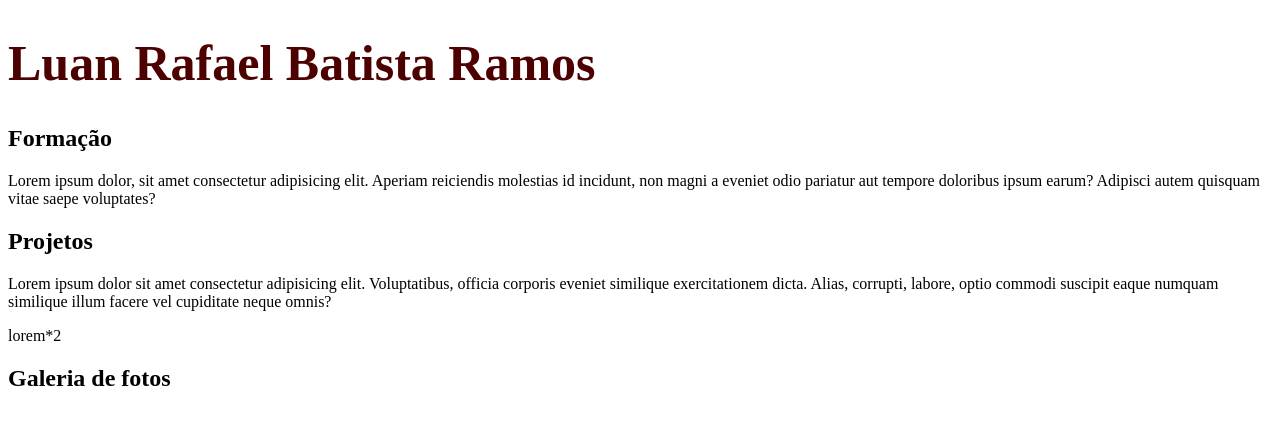
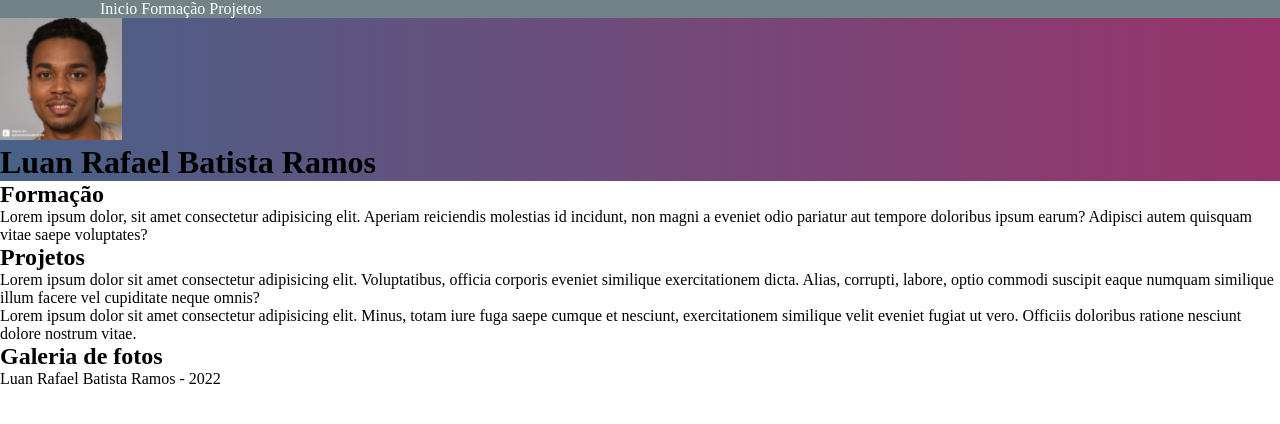
Before and after one commit to luanbatistadev/portfolio, a plain HTML site: page index.html in a window 1280 px wide. Drawn offline with Linux system fonts and the light colour scheme.

Commit message:
feat: add some changes

```diff
--- a/index.html
+++ b/index.html
@@ -3,26 +3,40 @@
 
 <head>
     <meta charset="UTF-8">
-
     <title>My Portfolio</title>
-    <style>
-        .titulo{
-            font-size: 50px;
-            color: rgb(77, 0, 0);
-        }
-    </style>
+    <link rel="stylesheet" href="style.css">
 </head>
 
 <body>
+    <header>
+        <nav class="menu">
+            <a href="#" class="link" title="Ir para o início">Inicio</a>
+            <a href="#" class="link" title="Ir para formação">Formação</a>
+            <a href="#" class="link" title="Ir para os projetos">Projetos</a>
+        </nav>
+        <div class="cabecalho">
+            <img src="luan.png" alt="Foto de Luan Batista" height="122" width="122">
             <h1 class="titulo">Luan Rafael Batista Ramos</h1>
+        </div>
+    </header>
+    <main>
         <h2>Formação</h2>
-    <p>Lorem ipsum dolor, sit amet consectetur adipisicing elit. Aperiam reiciendis molestias id incidunt, non magni a
+        <p>Lorem ipsum dolor, sit amet consectetur adipisicing elit. Aperiam reiciendis molestias id incidunt, non magni
+            a
             eveniet odio pariatur aut tempore doloribus ipsum earum? Adipisci autem quisquam vitae saepe voluptates?</p>
         <h2>Projetos</h2>
         <p>Lorem ipsum dolor sit amet consectetur adipisicing elit. Voluptatibus, officia corporis eveniet similique
-        exercitationem dicta. Alias, corrupti, labore, optio commodi suscipit eaque numquam similique illum facere vel
+            exercitationem dicta. Alias, corrupti, labore, optio commodi suscipit eaque numquam similique illum facere
+            vel
             cupiditate neque omnis?</p>
-    <p>lorem*2</p>
+        <p>Lorem ipsum dolor sit amet consectetur adipisicing elit. Minus, totam iure fuga saepe cumque et nesciunt,
+            exercitationem similique velit eveniet fugiat ut vero. Officiis doloribus ratione nesciunt dolore nostrum
+            vitae.</p>
         <h2>Galeria de fotos</h2>
+    </main>
+    <footer>
+        Luan Rafael Batista Ramos - 2022
+    </footer>
 </body>
+
 </html>
--- /dev/null
+++ b/style.css
@@ -0,0 +1,24 @@
+*{
+    padding: 0;
+    margin: 0;
+}
+
+.menu{
+    background-color: #718387;
+    padding-left: 100px;
+}
+
+.link{
+    color: white;
+    text-decoration: none;
+}
+
+.link:hover{
+    color: #718387;
+    text-decoration: underline;
+}
+
+.cabecalho{
+    background-color: #98336c;
+    background: linear-gradient(90deg, #486288 0%, #98336c 100%);
+}
```
Also changed, not shown: luan.png (added). Lines whose indentation alone changed are shown as unchanged.
